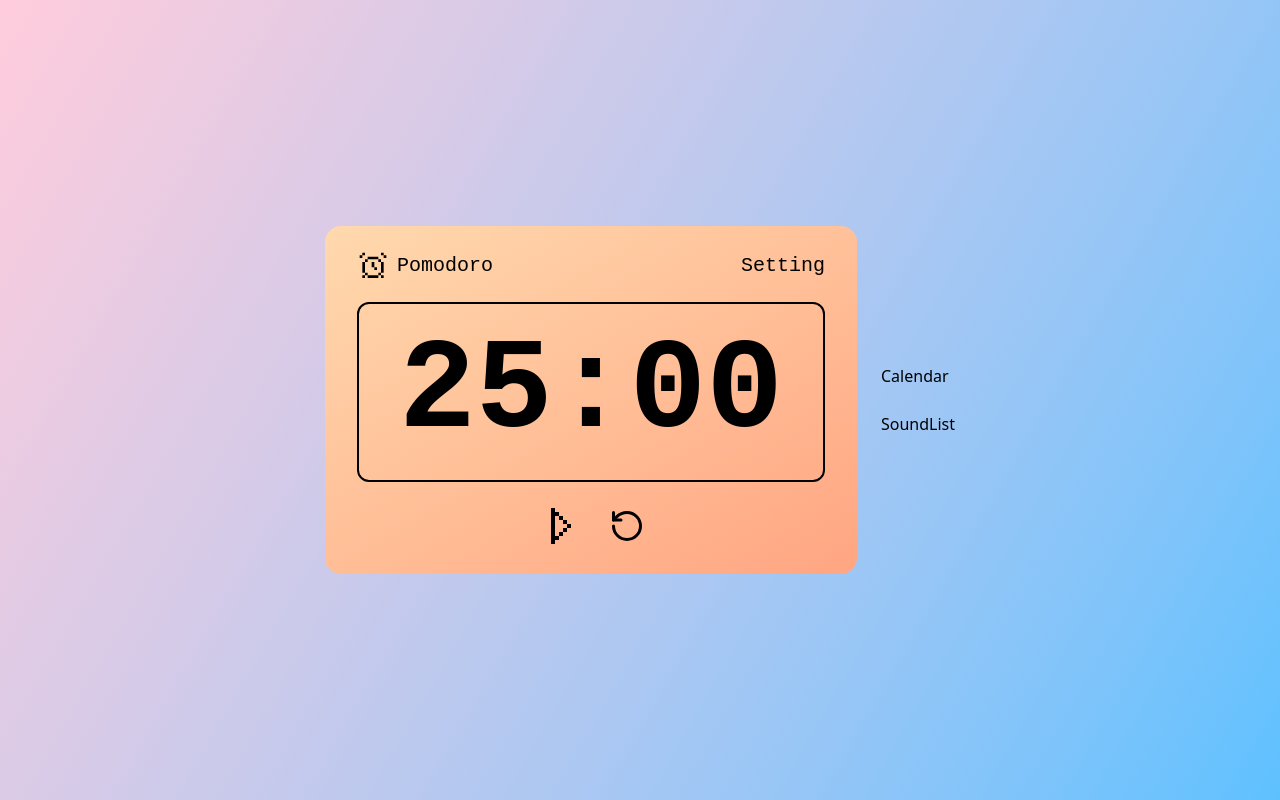
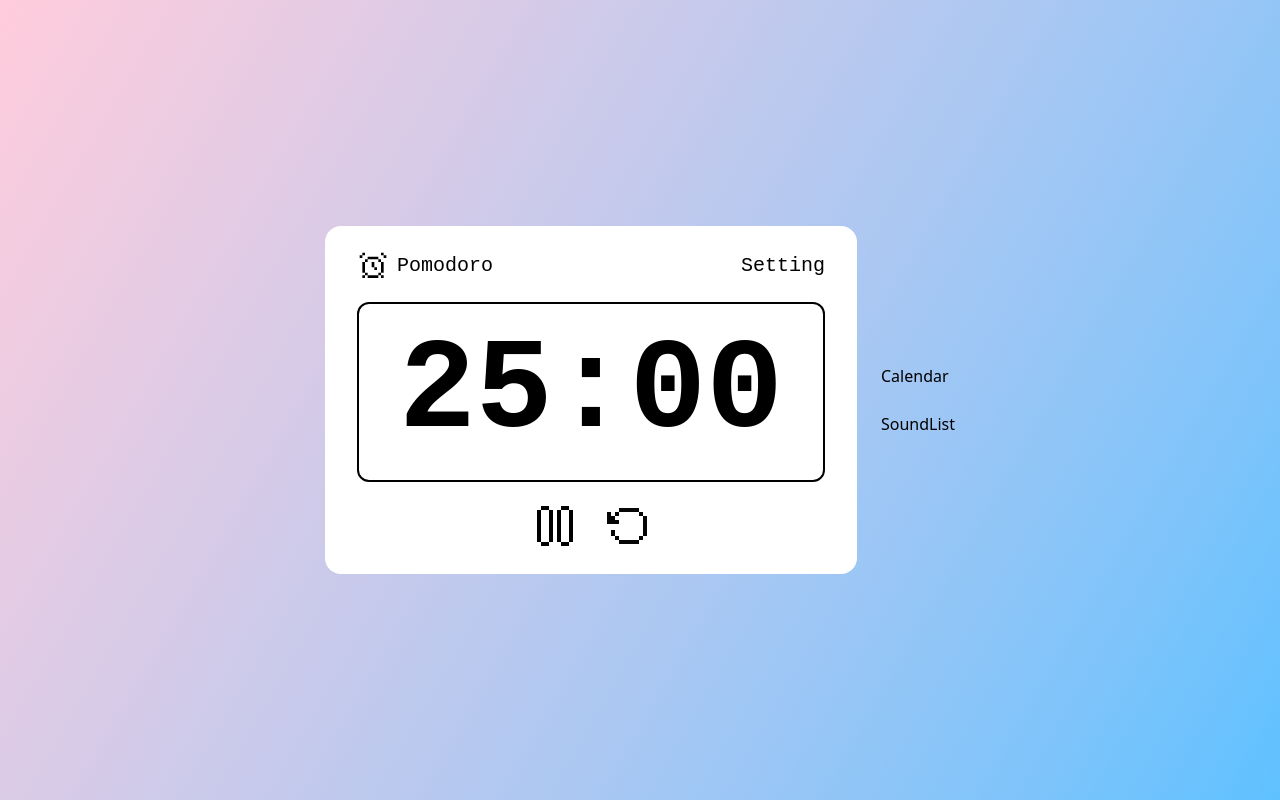
Before and after one commit to thii29/chill-widget, a Next.js app: page / in a window 1280 px wide. Built offline with nearby package versions, Linux system fonts and the light colour scheme; a web font is replaced by a local one.

Commit message:
260326: change svg icons

```diff
--- a/src/assets/icons/pause.tsx
+++ b/src/assets/icons/pause.tsx
@@ -3,19 +3,20 @@ import { Dimension } from '@/src/app/models/iconsType';
 const Pause = ({ width, height }: Dimension) => {
   return (
     <svg
-      xmlns="http://www.w3.org/2000/svg"
       width={width}
       height={height}
       viewBox="0 0 24 24"
       fill="none"
-      stroke="currentColor"
-      stroke-width="2"
-      stroke-linecap="round"
-      stroke-linejoin="round"
-      className="lucide lucide-pause-icon lucide-pause"
+      xmlns="http://www.w3.org/2000/svg"
     >
-      <rect x="14" y="3" width="5" height="18" rx="1" />
-      <rect x="5" y="3" width="5" height="18" rx="1" />
+      <path
+        d="M9 22H5V20H9V22ZM5 20H3V4H5V20ZM11 20H9V4H11V20ZM9 4H5V2H9V4Z"
+        fill="black"
+      />
+      <path
+        d="M19 22H15V20H19V22ZM15 20H13V4H15V20ZM21 20H19V4H21V20ZM19 4H15V2H19V4Z"
+        fill="black"
+      />
     </svg>
   );
 };
--- a/src/assets/icons/reset.tsx
+++ b/src/assets/icons/reset.tsx
@@ -3,19 +3,21 @@ import { Dimension } from '@/src/app/models/iconsType';
 const Reset = ({ width, height }: Dimension) => {
   return (
     <svg
-      xmlns="http://www.w3.org/2000/svg"
       width={width}
       height={height}
       viewBox="0 0 24 24"
       fill="none"
-      stroke="currentColor"
-      stroke-width="2"
-      stroke-linecap="round"
-      stroke-linejoin="round"
-      className="lucide lucide-rotate-ccw-icon lucide-rotate-ccw"
+      xmlns="http://www.w3.org/2000/svg"
     >
-      <path d="M3 12a9 9 0 1 0 9-9 9.75 9.75 0 0 0-6.74 2.74L3 8" />
-      <path d="M3 3v5h5" />
+      <path d="M18 21H8V19H18V21Z" fill="#060606" />
+      <path d="M8 19H6V17H8V19Z" fill="#060606" />
+      <path d="M20 19H18V17H20V19Z" fill="#060606" />
+      <path d="M6 17H4V14H6V17Z" fill="#060606" />
+      <path d="M22 17H20V7H22V17Z" fill="#060606" />
+      <path d="M4 7H6V9H8V11H2V5H4V7Z" fill="#060606" />
+      <path d="M8 7H6V5H8V7Z" fill="#060606" />
+      <path d="M20 7H18V5H20V7Z" fill="#060606" />
+      <path d="M18 5H8V3H18V5Z" fill="#060606" />
     </svg>
   );
 };
--- a/src/components/pomodoro.tsx
+++ b/src/components/pomodoro.tsx
@@ -6,10 +6,10 @@ import Start from '../assets/icons/start';
 
 const Pomodoro = () => {
   const isBreakTime: boolean = false;
-  const isPause: boolean = false;
+  const isPause: boolean = true;
   const isOpenSetting: boolean = false;
   return (
-    <div className="flex flex-col gap-5 justify-center rounded-2xl px-8 py-6 bg-linear-150 from-peach-200 to-peach-400">
+    <div className="flex flex-col gap-5 justify-center rounded-2xl px-8 py-6 bg-white">
       <div className="flex justify-between items-center  text-xl font-mono">
         {isBreakTime ? (
           <div className="flex items-center gap-2">
@@ -30,13 +30,13 @@ const Pomodoro = () => {
       <div className="flex gap-6 justify-center items-center">
         <button>
           {isPause ? (
-            <Pause width="36" height="36" />
+            <Pause width="48" height="48" />
           ) : (
             <Start width="48" height="48" />
           )}
         </button>
         <button>
-          <Reset width="36" height="36" />
+          <Reset width="48" height="48" />
         </button>
       </div>
     </div>
```
